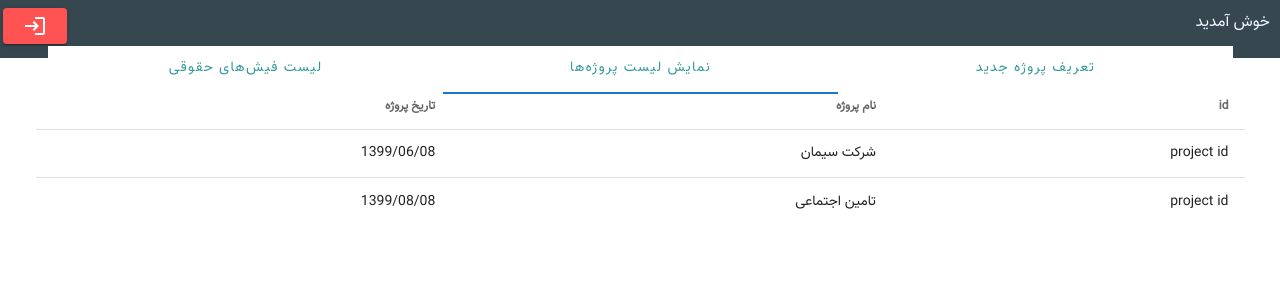
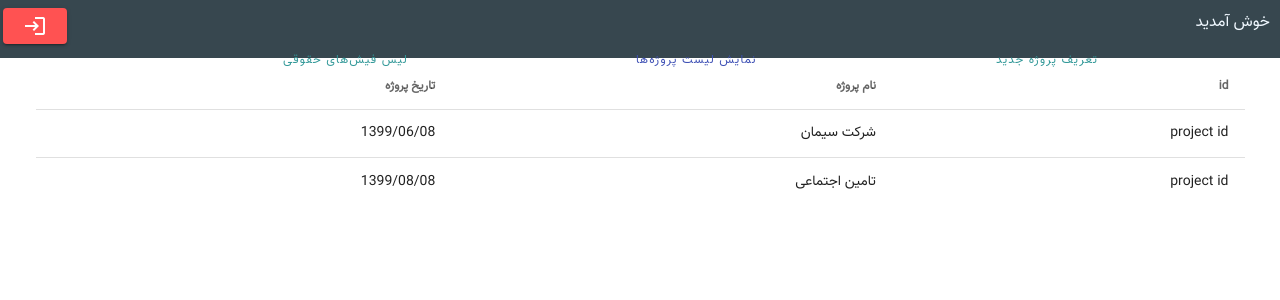
Before and after one commit to ClOsSe/payroll, a Vue app: page /employer in a window 1280 px wide. Shown: the top 300 px of the page. Built offline with nearby package versions, Linux system fonts and the light colour scheme; no server answers.

Commit message:
moving between tabs fixed

```diff
--- a/src/views/Employer.vue
+++ b/src/views/Employer.vue
@@ -1,11 +1,9 @@
 <template>
   <v-container>
     <v-layout row>
-      <v-tabs grow v-model="active_tab">
-        <v-tab v-for="tab of tabs" :key="tab.index">
-          <p id="nav-btn" @click="changeTab(tab.index)" style="color:#399">{{ tab.name }}</p>
-        </v-tab>
-      </v-tabs>
+      <v-btn class="nav-btn" small @click="rgNewProject()" text color="#399">تعریف پروژه جدید</v-btn>
+      <v-btn class="nav-btn" small @click="shProjectList()" text color="indigo">نمایش لیست پروژه‌ها</v-btn>
+      <v-btn class="nav-btn" small @click="shPayrollList()" text color="#399">لیس فیش‌های حقوقی</v-btn>
       <router-view />
 
       <v-layout>
@@ -152,6 +150,21 @@ export default {
   },
   //************************* methods **********************************
   methods: {
+    rgNewProject() {
+      this.registerProject = true;
+      this.showList = false;
+      (this.showProjectLists = false), console.log("id tab : ");
+    },
+    shProjectList() {
+      (this.showProjectLists = true), (this.showList = false);
+      this.registerProject = false;
+      console.log("id tab : ");
+    },
+    shPayrollList() {
+      this.showList = true;
+      this.registerProject = false;
+      (this.showProjectLists = false), console.log("id tab : ");
+    },
     viewProject(viewProject) {
       this.uploadFile = true;
       this.projectname2 = viewProject.project_name;
@@ -163,23 +176,6 @@ export default {
       this.payrollname2 = viewItem.project_name;
       this.selected2 = viewItem.id;
     },
-    // moving between tabs
-    changeTab(e) {
-      if (e === 0) {
-        this.registerProject = true;
-        this.showList = false;
-        (this.showProjectLists = false), console.log("id tab : " + e);
-      } else if (e === 1) {
-        (this.showProjectLists = true), (this.showList = false);
-        this.registerProject = false;
-        console.log("id tab : " + e);
-      } else {
-        this.showList = true;
-        this.registerProject = false;
-        (this.showProjectLists = false), console.log("id tab : " + e);
-      }
-    },
-
     cancel() {
       this.showPayrollItem = false;
     },
@@ -228,8 +224,8 @@ export default {
 .v-btn {
   margin-right: 19px;
 }
-#nav-btn {
-  width: 100%;
+.nav-btn {
+  width: 28%;
 }
 #cancel {
   margin-left: 15px;
```
